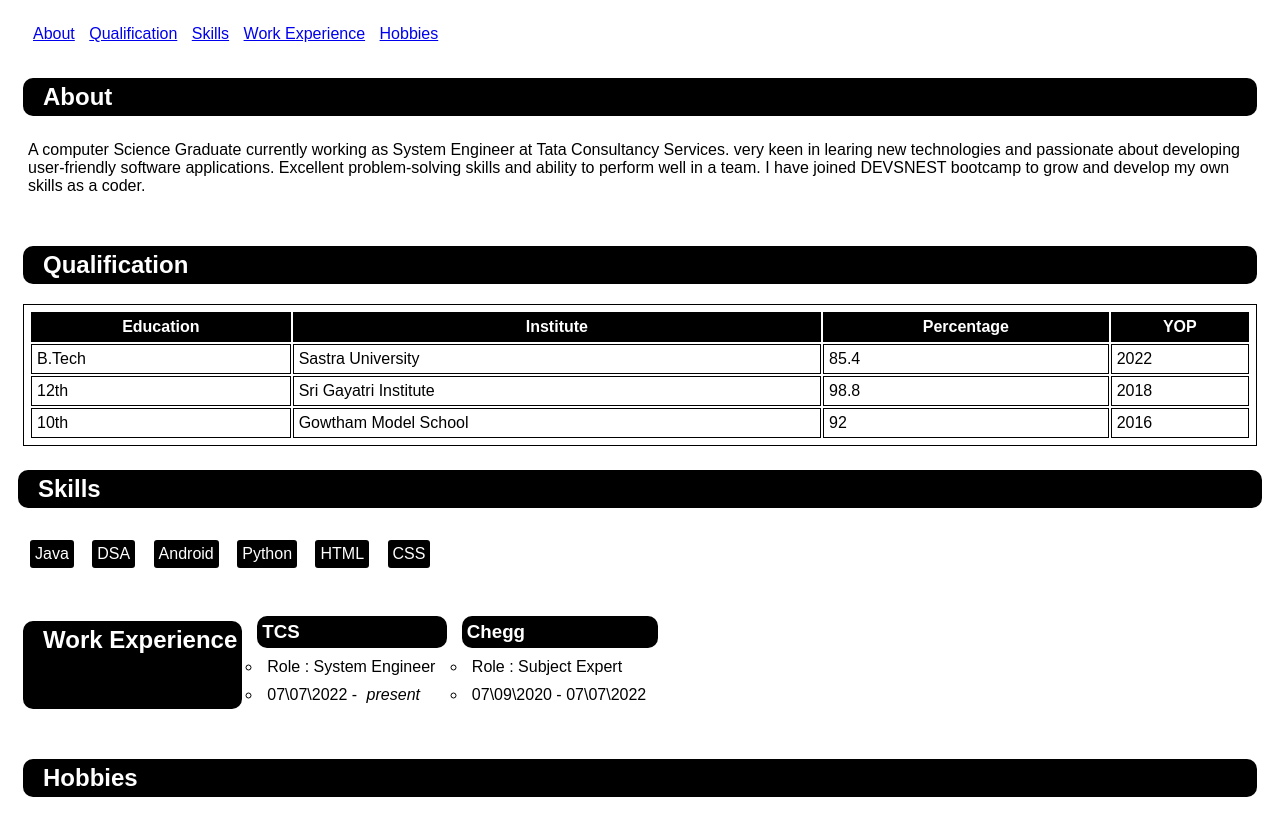
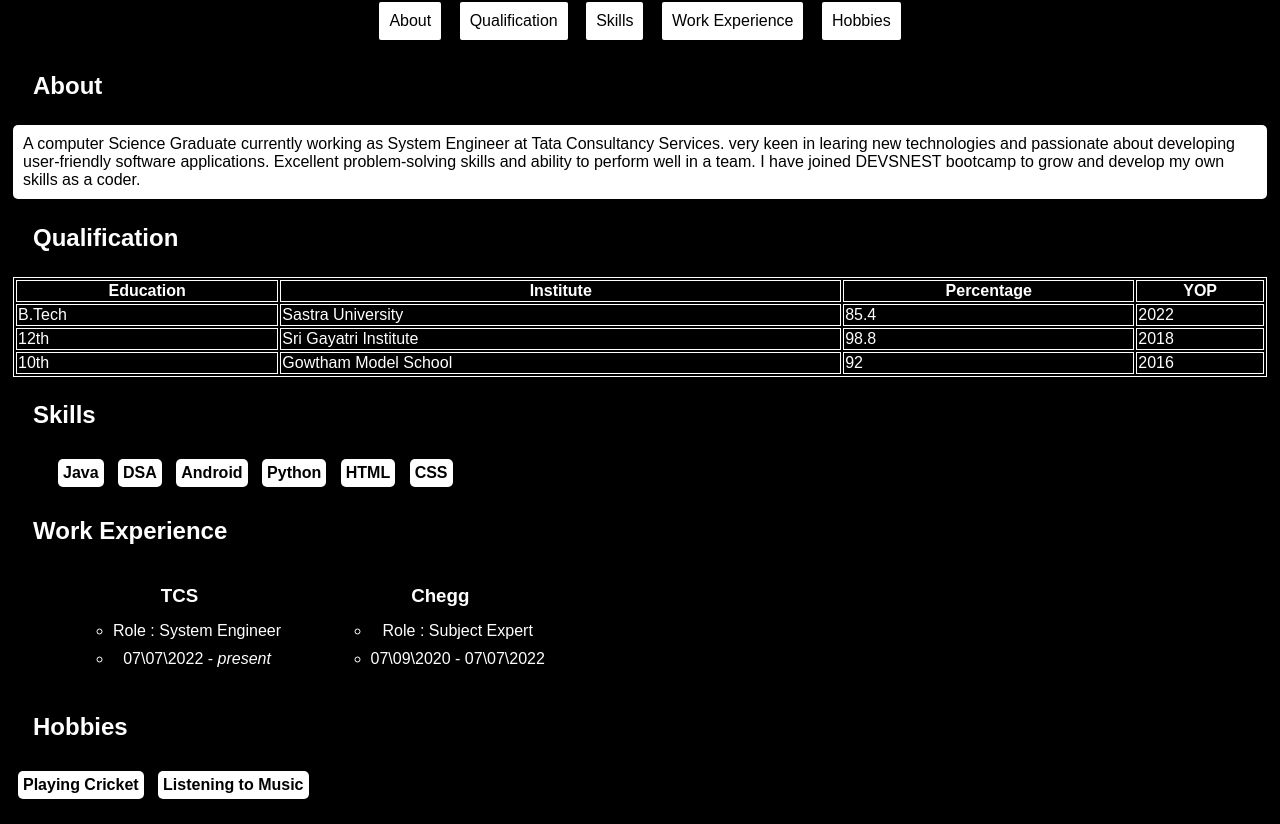
Before and after one commit to polasomeshwar/portfolio-website, a plain HTML site: page index.html in a window 1280 px wide. Shown: the part 297-1121 px from the top of the page. Drawn offline with Linux system fonts and the light colour scheme; a script that the page names is missing.

Commit message:
Update home.css

```diff
--- a/home.css
+++ b/home.css
@@ -1,22 +1,44 @@
-*{
-    font-family: Arial, Helvetica, sans-serif;
-    padding: 5px;
+html{
+    scroll-behavior: smooth;
 }
 .imAndname{
     text-align: center;
+    border-radius: 10px;
+    font-size: 15px;
+    color: white;
+    background-image: url(back-img.jpg);
+}
+.about p{
+    background-color:  white;
+    color: black;
+}
+body{
+    font-family: Arial, Helvetica, sans-serif;
+    padding: 5px;
     background-color: black;
+}
+h1,#namespan{
+    font-weight: bold;
+    color: grey;
+    text-align: center;
+}
+p{
     color: white;
+    padding: 10px;
+    border-radius: 5px;
 }
 #pr_img{
     margin-top: 20px;
+    margin-bottom: 20px;
     border-radius: 50%;
-    border: 5px solid white;
+    border: 3px solid black;
 }
 table{
     width: 100%;
 }
 table,th,td{
-    border: 1px solid black;
+    border: 1px solid white;
+    color: white;
 }
 th{
     background-color: black;
@@ -32,15 +54,14 @@ th{
     display: inline-block;
     width: fit-content;
     margin: 5px;
-    border: 2px solid;
+    font-weight: bold;
     padding: 5px;
     border-radius: 5px;
-    background-color: black;
-    color: white;
+    background-color: white;
+    color: black;
 }
 .urls ul{
     text-align: center;
-    background-color: black;
     padding: 10px;
 }
 .urls li{
@@ -52,17 +73,16 @@ th{
     height: 30px;
 }
 h2{
-    background-color:black;
     color: white;
-    border-radius: 10px;
     padding-left: 20px;
     padding-top: 5px;
     padding-bottom:5px;
 }
-.worke{
+.worke .box{
     border-radius: 10px;
     display: flex;
     width: fit-content;
+    text-align: center;
 }
 .worke h3{
     background-color: black;
@@ -73,8 +93,30 @@ h2{
 }
 .worke ul{
     margin: 0;
-    padding-right: 7px;
+    padding-right: 5px;
+    color: white;
+}
+.worke ul>li{
+    margin : 10px
 }
 .single-exp{
     display: inline-block;
 }
+#navigationHead nav > a{
+    padding: 10px;
+    margin: 7px;
+    background: white;
+    color: black;
+    display:inline-block;
+    border-radius: 2px;
+    text-decoration: none;
+}
+#navigationHead nav>a:hover
+{
+    background-color: black;
+    color: white;
+    border: 1px solid white;
+}
+#navigationHead nav{
+    text-align: center;
+}
```
